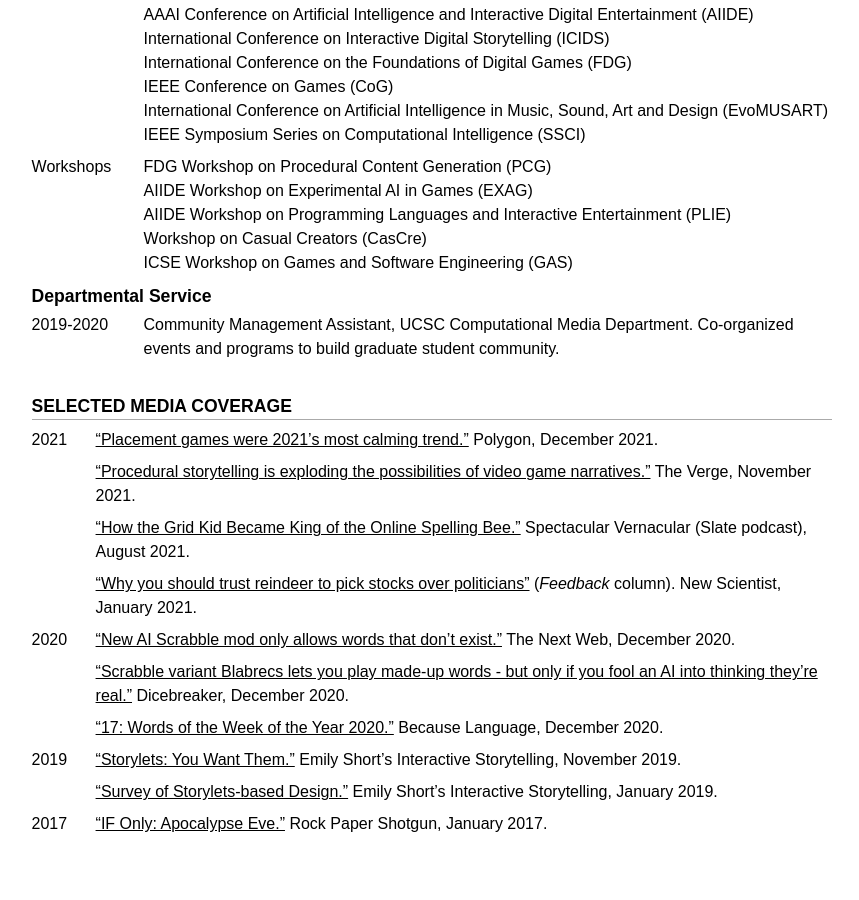
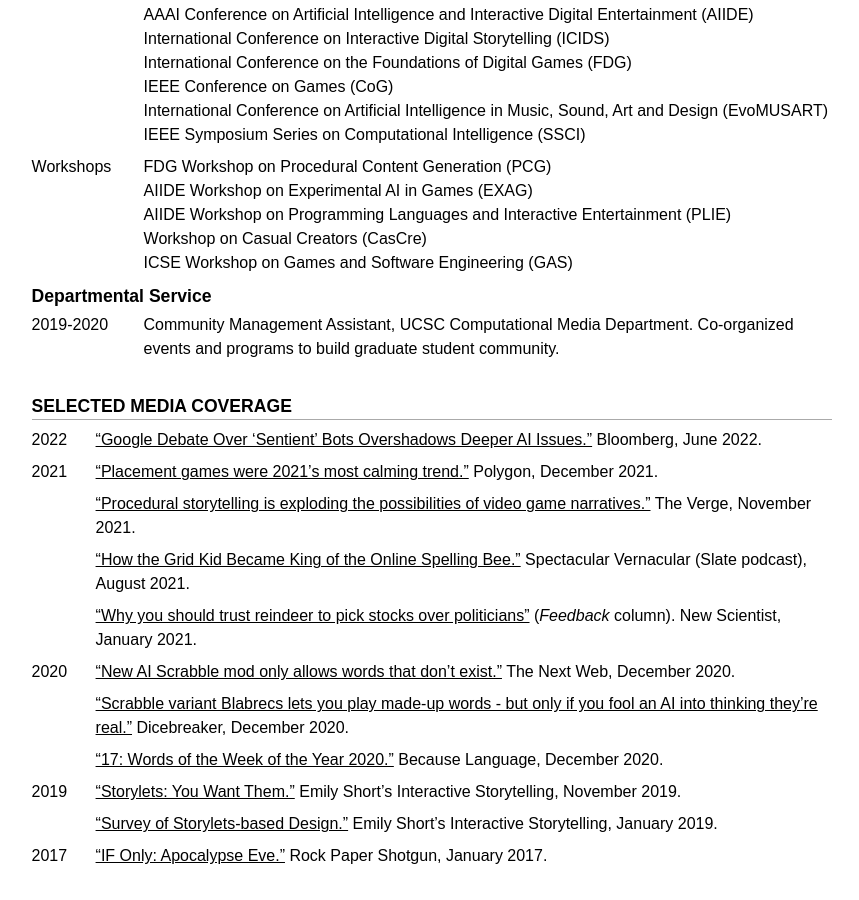
Before and after one commit to mkremins/mkremins.github.io, a Jekyll site: the page built from cv/index.html, in a window 1280 px wide and 900 px high, scrolled down 7856 px. Shown: the whole window, without its empty margins (208-1067 px from the left). Built offline with Jekyll 4.4.1, drawn with Linux system fonts in a browser that asks for light colours; some web fonts are replaced; before the commit the page ends 8724 px from its top, so only the background shows below that.

Commit message:
Add June 2022 Bloomberg article to media coverage

```diff
--- a/cv/index.html
+++ b/cv/index.html
@@ -425,6 +425,11 @@ layout: null
     <section id="media">
       <h2>Selected Media Coverage</h2>
       <div class="dated-entry">
+        <div class="dated-date">2022</div>
+        <div class="dated-content"><a href="https://www.bloomberg.com/news/articles/2022-06-14/google-has-more-pressing-ai-problems-than-sentient-bots">“Google Debate Over ‘Sentient’ Bots Overshadows Deeper AI Issues.”</a> Bloomberg, June 2022.</div>
+      </div>
+      <!-- Scholastic VR interview? -->
+      <div class="dated-entry">
         <div class="dated-date">2021</div>
         <div class="dated-content"><a href="https://www.polygon.com/22858564/placement-games-unpacking-dorfromantik-xbox-game-pass-pc-series-x">“Placement games were 2021’s most calming trend.”</a> Polygon, December 2021.</div>
       </div>
```
